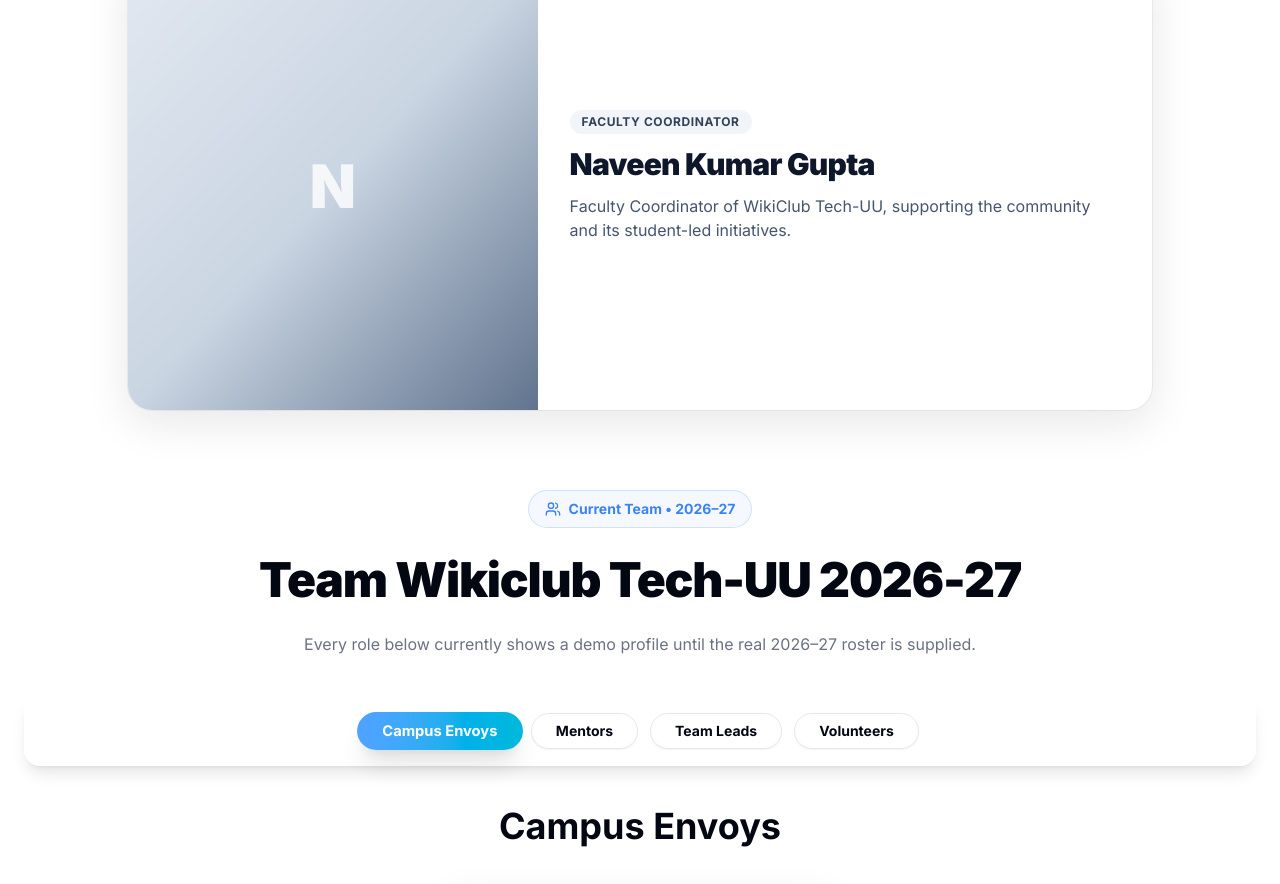
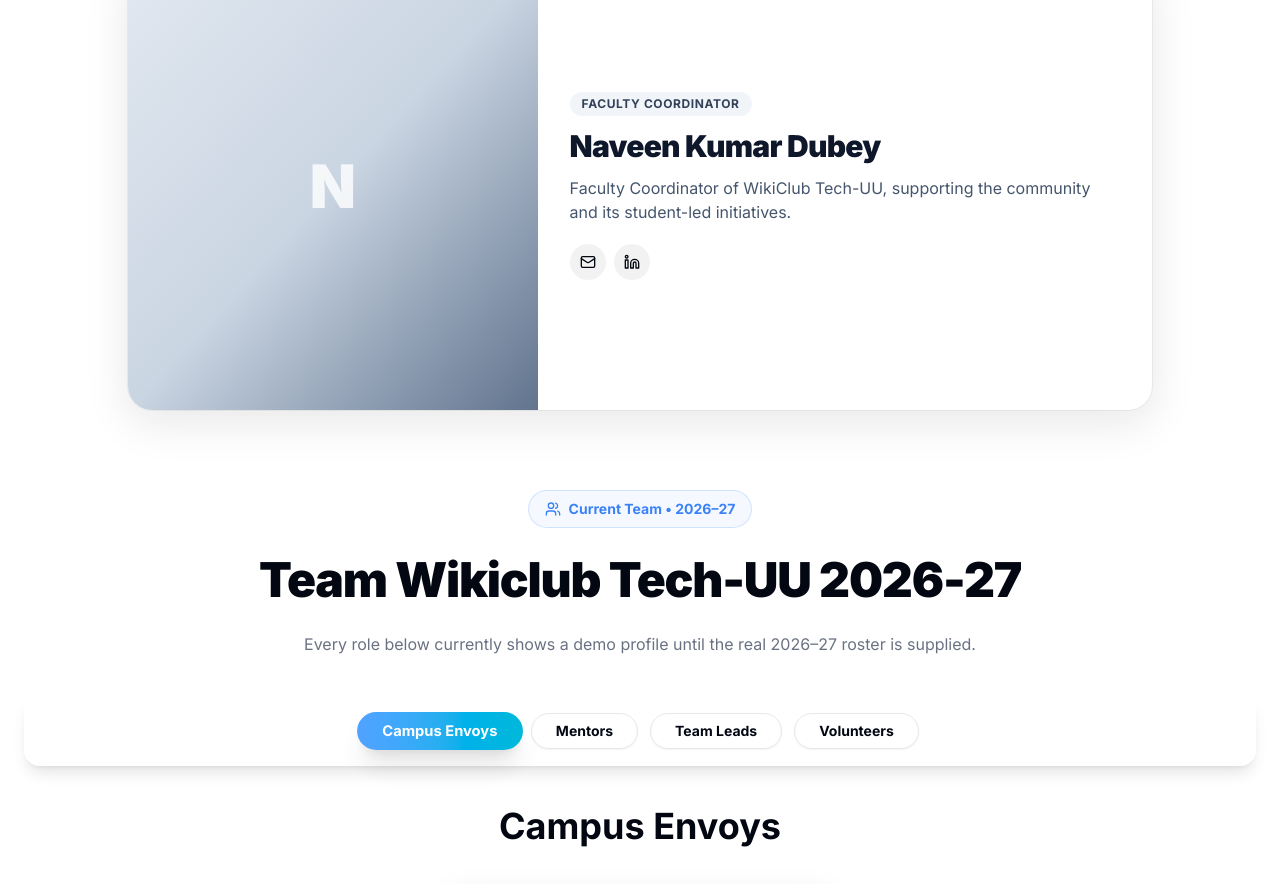
Before and after one commit to mishraji0519/wikiclubtech-nitin, a Next.js app in the folder WikiClub-Tech-UU-main/WikiClub-Tech-UU-main/: page /wikiclubtech-nitin/teams in a window 1280 px wide. Shown: the part 2506-3390 px from the top of the page. Built offline with nearby package versions, Linux system fonts and the light colour scheme.

Commit message:
fix: use approved faculty coordinator details

```diff
--- a/WikiClub-Tech-UU-main/WikiClub-Tech-UU-main/src/data/team_data/facultyCoordinator.ts
+++ b/WikiClub-Tech-UU-main/WikiClub-Tech-UU-main/src/data/team_data/facultyCoordinator.ts
@@ -1,17 +1,12 @@
 import type { TeamMember } from './teamMembers';
-import { founderDemoMembers } from './teamMembers';
-
-// Both people in the founders section are founders; there is no co-founder role.
-if (founderDemoMembers[1]) {
-  founderDemoMembers[1].role = 'Founder';
-  founderDemoMembers[1].bio = 'Demo founder profile — replace with the real founder\'s name, story, links, and photo.';
-}
 
 export const facultyCoordinator: TeamMember = {
   id: 'faculty-coordinator',
-  name: 'Naveen Kumar Gupta',
+  name: 'Naveen Kumar Dubey',
   role: 'Faculty Coordinator',
   roleType: 'coordinator',
   image: '',
+  email: 'naveen.ucer@gmail.com',
+  linkedin: 'https://www.linkedin.com/in/naveen-kumar-gupta-35aa6a16',
   bio: 'Faculty Coordinator of WikiClub Tech-UU, supporting the community and its student-led initiatives.',
 };
```
